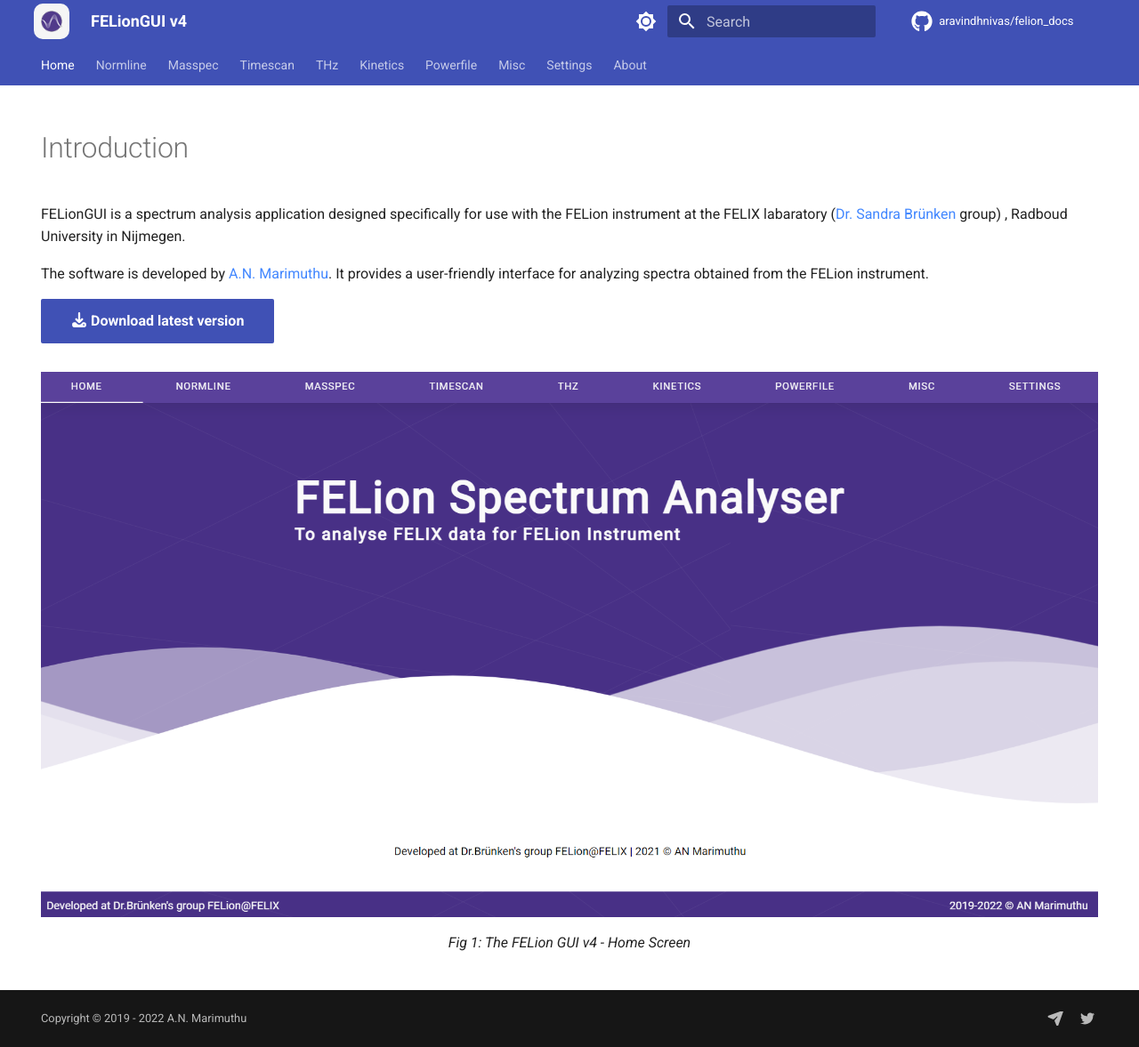
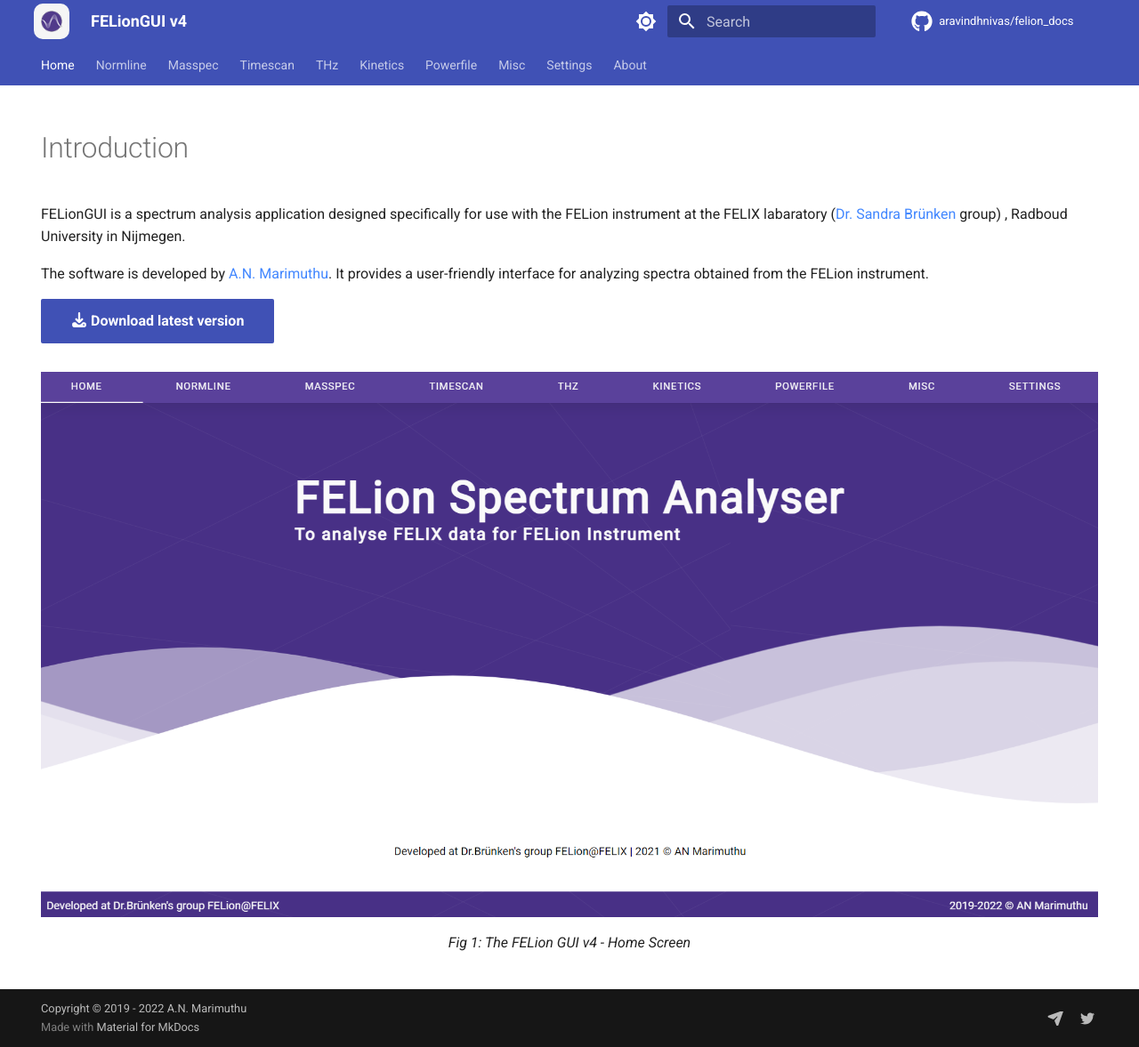
Before and after one commit to aravindhnivas/felion_docs, an MkDocs documentation site: the page built from docs/index.md, in a window 1280 px wide and 1177 px high. Shown: the whole window at 89% size. Built offline with MkDocs 1.6.1 and Material for MkDocs 9.7.7, drawn with Linux system fonts in a browser that asks for light colours; comment, search, counter and statistics services are not loaded; some of the changed lines change nothing that is shown.

Commit message:
Update mkdocs.yml

```diff
--- a/mkdocs.yml
+++ b/mkdocs.yml
@@ -69,14 +69,14 @@
       generic: true
 
 extra:
-  generator: false # Made with Material for MkDocs notice
+  generator: true # Made with Material for MkDocs notice
   social:
     - icon: fontawesome/solid/paper-plane
       link: mailto:aravindhnivas28+feliondocs@gmail.com
-      name: Email aravindh
+      name: Email us
     - icon: fontawesome/brands/twitter
       link: https://twitter.com/AravindhnivasM
-      name: AravindhnivasM on Twitter
+      name: connect on Twitter
 
 extra_css:
   - stylesheets/global.css
```
